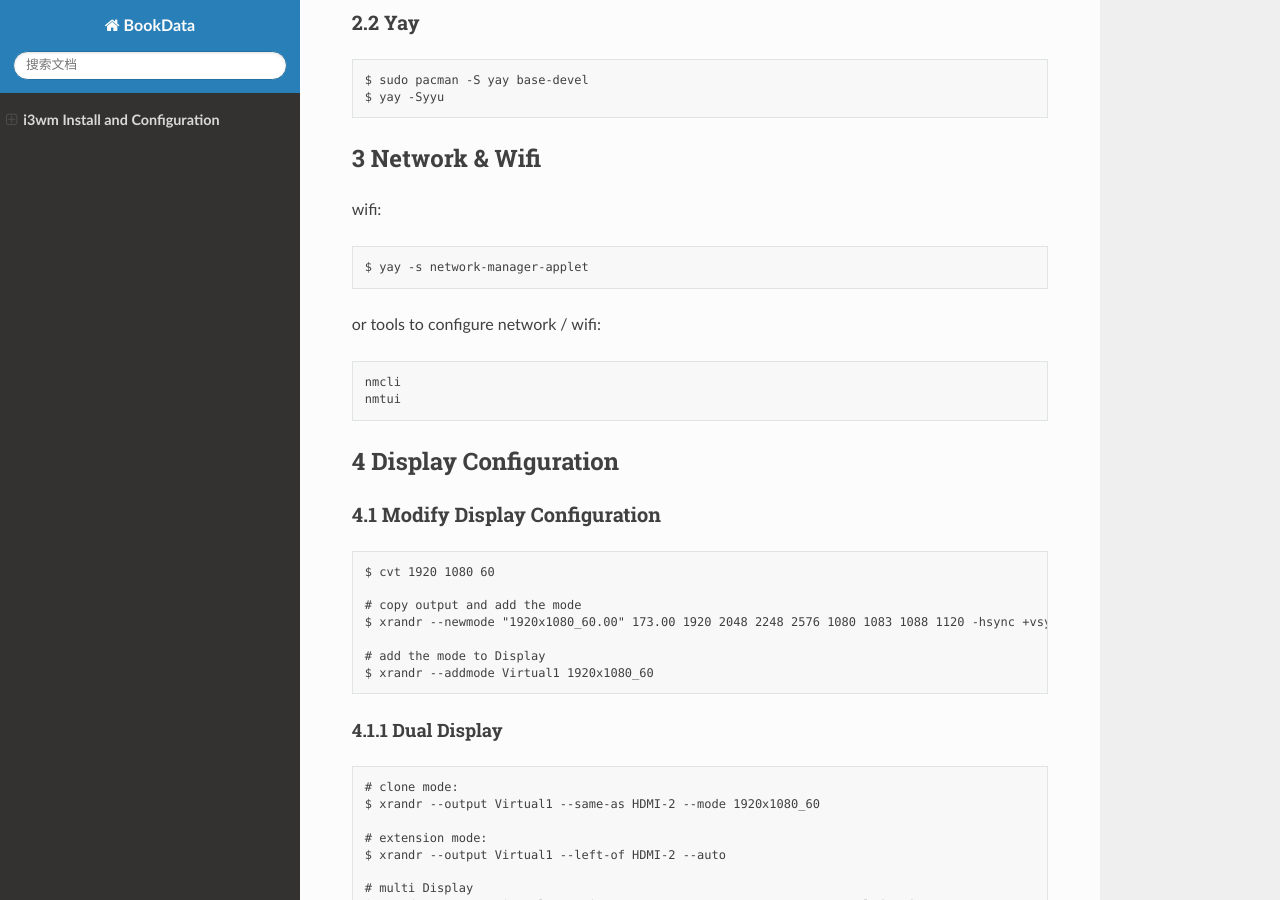
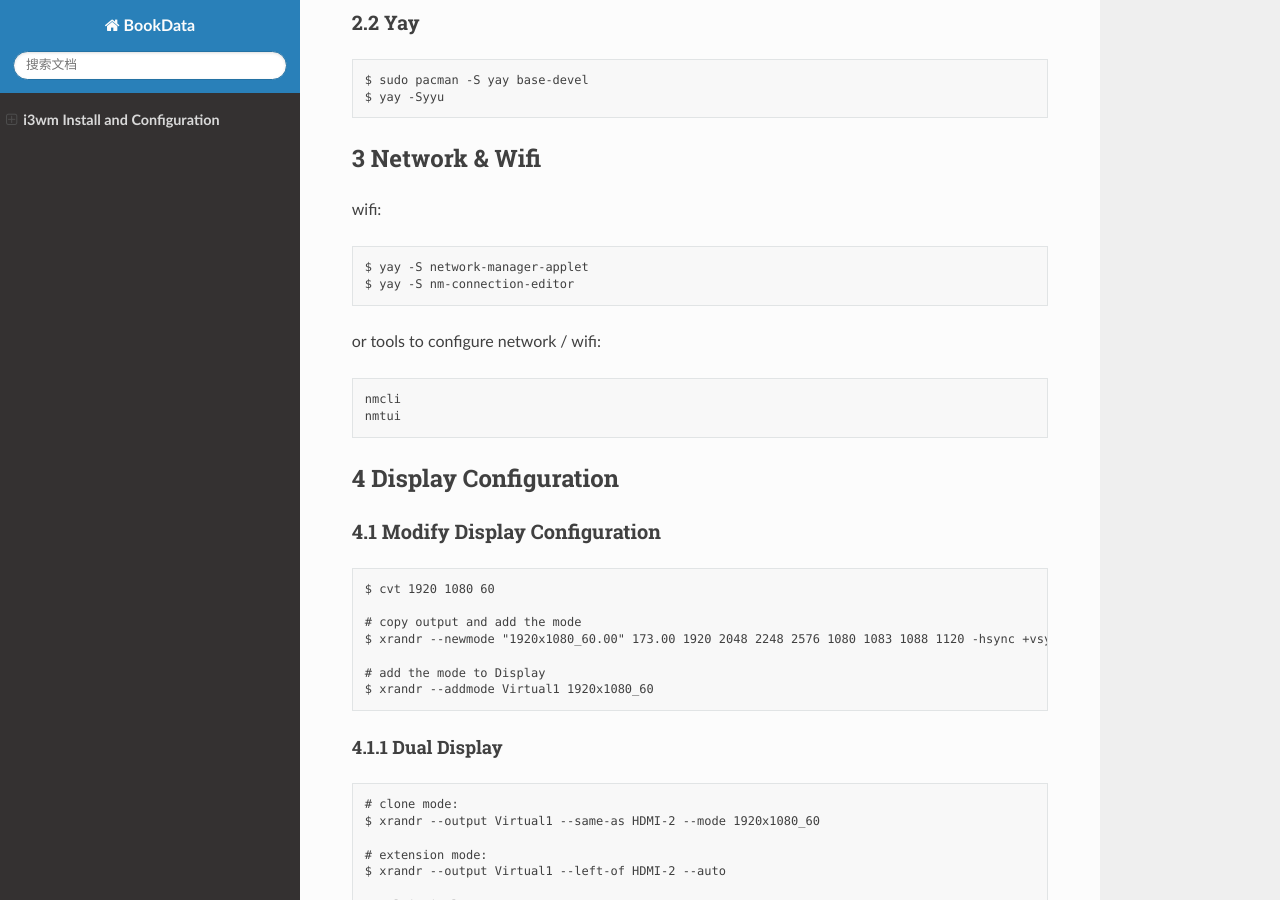
Before and after one commit to wanshuxiang/BookData, a Sphinx documentation site: the page built from source/i3wmconfig.rst, in a window 1280 px wide and 900 px high, scrolled down 1015 px. Built offline with Sphinx 7.4.7 and the Read the Docs theme 2.0.0, drawn with Linux system fonts in a browser that asks for light colours.

Commit message:
modified:   i3wmconfig.rst

```diff
--- a/source/i3wmconfig.rst
+++ b/source/i3wmconfig.rst
@@ -57,7 +57,8 @@ wifi:
 
 ::
 
-    $ yay -s network-manager-applet
+    $ yay -S network-manager-applet
+    $ yay -S nm-connection-editor
 
 or tools to configure network / wifi:
 
```
